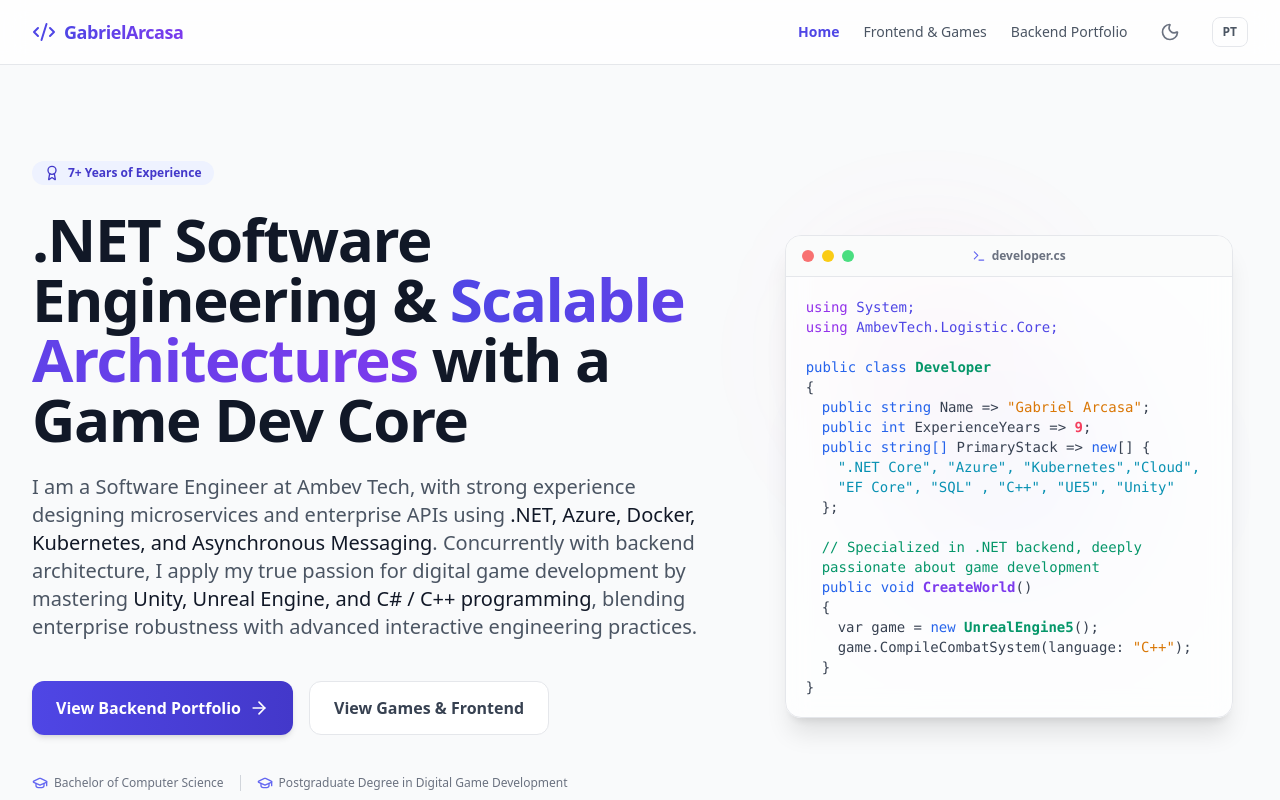
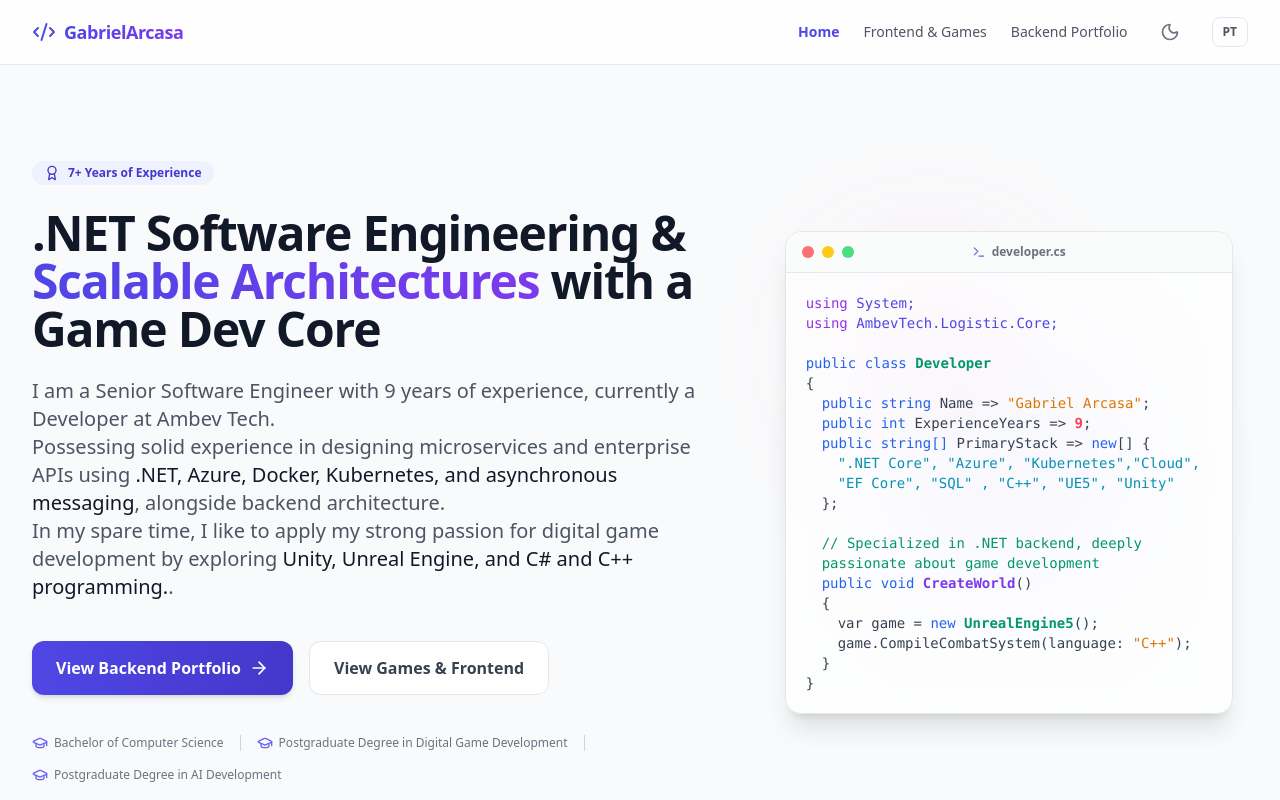
Before and after one commit to GabrielArcasa/curriculo, a React (Vite) app: page / in a window 1280 px wide. Shown: the top 800 px of the page. Built offline with nearby package versions, Linux system fonts and the light colour scheme.

Commit message:
Add Fixes

```diff
--- a/src/components/Footer.tsx
+++ b/src/components/Footer.tsx
@@ -1,5 +1,5 @@
 // filepath: src/components/Footer.tsx
-import { Mail, Heart } from "lucide-react";
+import { Mail } from "lucide-react";
 import { useLanguage } from "../contexts/language-context";
 
 export default function Footer() {
@@ -47,7 +47,7 @@ export default function Footer() {
         {/* Copyright / Info */}
         <p className="site-footer__copyright">
           <span>&copy; {currentYear} {content.common.brand}. {content.footer.madeWith}</span>
-          <Heart className="site-footer__heart-icon" />
+
           <span>{content.footer.author}</span>
         </p>
 
--- a/src/data/content.ts
+++ b/src/data/content.ts
@@ -41,15 +41,17 @@ export interface PortfolioContent {
     titlePrefix: string;
     titleHighlight: string;
     titleSuffix: string;
-    descriptionStart: string;
+    descriptionP1: string;
+    descriptionP2Start: string;
     descriptionStrongBackend: string;
-    descriptionMiddle: string;
+    descriptionP2End: string;
+    descriptionP3Start: string;
     descriptionStrongGame: string;
-    descriptionEnd: string;
     backendCta: string;
     frontendCta: string;
     educationSenac: string;
     educationUniversity: string;
+    educationPosIA: string;
     codeName: string;
     codeComment: string;
     stackTitle: string;
@@ -107,19 +109,21 @@ export const contentByLanguage: Record<Language, PortfolioContent> = {
       author: "Gabriel Arcasa de Mendonça",
     },
     home: {
-      badge: "7+ Anos de Experiência",
+      badge: "8+ Anos de Experiência",
       titlePrefix: "Engenharia de Software .NET &",
       titleHighlight: "Arquiteturas Escaláveis",
       titleSuffix: "com Alma de Game Dev",
-      descriptionStart: "Sou Engenheiro de Software na Ambev Tech, com sólida experiência no design de microsserviços e APIs corporativas utilizando",
+      descriptionP1: "Me chamo Gabriel Arcasa, Engenheiro de Software sênior com 9 anos de experiência, atualmente Desenvolvedor na Ambev Tech.",
+      descriptionP2Start: "Possuindo uma sólida experiência no design de microsserviços e APIs corporativas utilizando",
       descriptionStrongBackend: ".NET, Azure, Docker, Kubernetes e Mensageria assíncrona",
-      descriptionMiddle: "Concomitante à arquitetura de backend, aplico minha forte paixão por desenvolvimento de jogos digitais explorando",
-      descriptionStrongGame: "Unity, Unreal Engine e programação em C# e C++",
-      descriptionEnd: "unindo a robustez corporativa com técnicas avançadas de interatividade.",
+      descriptionP2End: ", Concomitante à arquitetura de backend.",
+      descriptionP3Start: "Em meu tempo livre gosto de aplicar minha forte paixão por desenvolvimento de jogos digitais explorando",
+      descriptionStrongGame: "Unity, Unreal Engine e programação em C# e C++.",
       backendCta: "Ver Portfólio Backend",
       frontendCta: "Ver Jogos & Frontend",
       educationSenac: "Bacharelado em Ciência da Computação",
       educationUniversity: "Pós-Graduação em Desenvolvimento de Jogos Digitais",
+      educationPosIA: "Pós-Graduação em Desenvolvimento de Inteligência Artificial",
       codeName: "Gabriel Arcasa",
       codeComment: "// Especialista em backend .NET e apaixonado por desenvolvimento de jogos",
       stackTitle: "Stack Tecnológica & Competências",
@@ -323,15 +327,17 @@ export const contentByLanguage: Record<Language, PortfolioContent> = {
       titlePrefix: ".NET Software Engineering &",
       titleHighlight: "Scalable Architectures",
       titleSuffix: "with a Game Dev Core",
-      descriptionStart: "I am a Software Engineer at Ambev Tech, with strong experience designing microservices and enterprise APIs using",
-      descriptionStrongBackend: ".NET, Azure, Docker, Kubernetes, and Asynchronous Messaging",
-      descriptionMiddle: "Concurrently with backend architecture, I apply my true passion for digital game development by mastering",
-      descriptionStrongGame: "Unity, Unreal Engine, and C# / C++ programming",
-      descriptionEnd: "blending enterprise robustness with advanced interactive engineering practices.",
+      descriptionP1: "I am a Senior Software Engineer with 9 years of experience, currently a Developer at Ambev Tech.",
+      descriptionP2Start: "Possessing solid experience in designing microservices and enterprise APIs using",
+      descriptionStrongBackend: ".NET, Azure, Docker, Kubernetes, and asynchronous messaging",
+      descriptionP2End: ", alongside backend architecture.",
+      descriptionP3Start: "In my spare time, I like to apply my strong passion for digital game development by exploring",
+      descriptionStrongGame: "Unity, Unreal Engine, and C# and C++ programming.",
       backendCta: "View Backend Portfolio",
       frontendCta: "View Games & Frontend",
       educationSenac: "Bachelor of Computer Science",
       educationUniversity: "Postgraduate Degree in Digital Game Development",
+      educationPosIA: "Postgraduate Degree in AI Development",
       codeName: "Gabriel Arcasa",
       codeComment: "// Specialized in .NET backend, deeply passionate about game development",
       stackTitle: "Technology Stack & Core Skills",
--- a/src/index.css
+++ b/src/index.css
@@ -416,7 +416,7 @@
   }
 
   .home-hero__title {
-    @apply text-4xl font-extrabold leading-tight tracking-tight text-gray-900 dark:text-white sm:text-5xl md:text-6xl;
+    @apply text-4xl font-extrabold leading-tight tracking-tight text-gray-900 dark:text-white sm:text-4xl md:text-5xl;
   }
 
   .home-hero__title-highlight {
--- a/src/pages/Home.tsx
+++ b/src/pages/Home.tsx
@@ -21,9 +21,7 @@ export default function Home() {
 
   return (
     <div className="home-page">
-      {/* Hero Section */}
       <section className="home-hero">
-        {/* Left Side: Copy and CTAs */}
         <div className="home-hero__content">
           <div className="home-hero__badge">
             <Award className="home-hero__badge-icon" />
@@ -38,12 +36,19 @@ export default function Home() {
             {home.titleSuffix}
           </h1>
 
-          <p className="home-hero__description">
-            {home.descriptionStart} <span className="home-hero__description-strong">{home.descriptionStrongBackend}</span>.{" "}
-            {home.descriptionMiddle} <span className="home-hero__description-strong">{home.descriptionStrongGame}</span>, {home.descriptionEnd}
-          </p>
+          <div className="home-hero__description-wrapper">
+            <p className="home-hero__description">
+              {home.descriptionP1}
+            </p>
+            <p className="home-hero__description">
+              {home.descriptionP2Start} <span className="home-hero__description-strong">{home.descriptionStrongBackend}</span>{home.descriptionP2End}
+            </p>
 
-          {/* Call to Actions */}
+            <p className="home-hero__description">
+              {home.descriptionP3Start} <span className="home-hero__description-strong">{home.descriptionStrongGame}</span>.
+            </p>
+          </div>
+
           <div className="home-hero__actions">
             <Link
               to="/backend"
@@ -61,7 +66,6 @@ export default function Home() {
             </Link>
           </div>
 
-          {/* Quick Academic Info */}
           <div className="home-hero__education">
             <span className="home-hero__education-item">
               <GraduationCap className="home-hero__education-icon" />
@@ -72,18 +76,19 @@ export default function Home() {
               <GraduationCap className="home-hero__education-icon" />
               {home.educationUniversity}
             </span>
+            <span className="home-hero__education-separator" />
+            <span className="home-hero__education-item">
+              <GraduationCap className="home-hero__education-icon" />
+              {home.educationPosIA}
+            </span>
           </div>
         </div>
 
-        {/* Right Side: Visual Artwork (100% Tailwind) */}
         <div className="home-visual">
-          {/* Background glowing blobs */}
           <div className="home-visual__glow home-visual__glow--primary" />
           <div className="home-visual__glow home-visual__glow--secondary" />
 
-          {/* Interactive IDE / Screen Frame */}
           <div className="code-window">
-            {/* Header bar */}
             <div className="code-window__header">
               <div className="code-window__traffic-lights">
                 <span className="code-window__traffic-light code-window__traffic-light--red" />
@@ -96,7 +101,6 @@ export default function Home() {
               <div className="code-window__spacer" />
             </div>
 
-            {/* Code Body */}
             <div className="code-window__body">
               <p className="code-line--indigo"><span className="code-token--purple">using</span> System;</p>
               <p className="code-line--indigo"><span className="code-token--purple">using</span> AmbevTech.Logistic.Core;</p>
@@ -121,7 +125,6 @@ export default function Home() {
         </div>
       </section>
 
-      {/* Interactive Tech Stack Grid */}
       <section className="tech-stack">
         <div className="tech-stack__intro">
           <h2 className="tech-stack__title">
@@ -138,7 +141,6 @@ export default function Home() {
               key={idx}
               className="skill-card"
             >
-              {/* Category Header */}
               <div className="skill-card__header">
                 <div className="skill-card__icon-frame">
                   {getSkillIcon(skillGroup)}
@@ -148,12 +150,10 @@ export default function Home() {
                 </h3>
               </div>
 
-              {/* Description */}
               <p className="skill-card__description">
                 {skillGroup.description}
               </p>
 
-              {/* Skills Items */}
               <div className="skill-card__items">
                 {skillGroup.items.map((item, itemIdx) => (
                   <div key={itemIdx} className="skill-card__item">
```
